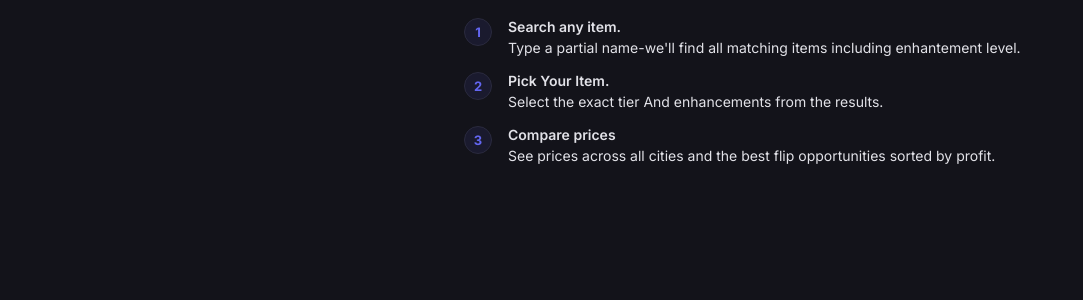
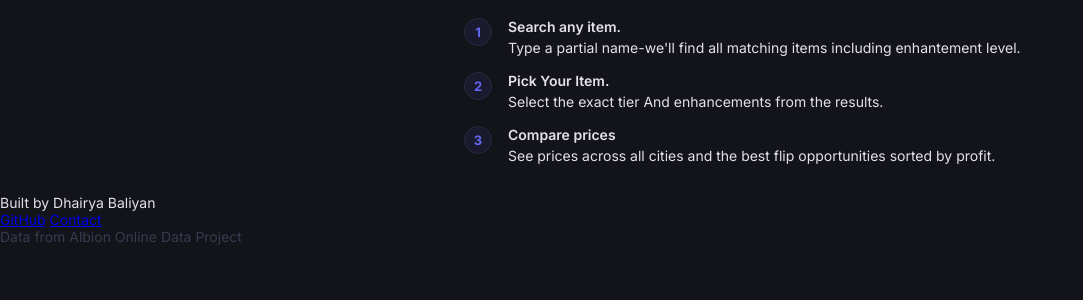
Before and after one commit to Dhairya-Baliyan/Albion-Market-tool, a Flask app: page / in a window 1280 px wide. Shown: the part 475-775 px from the top of the page, without its empty margins (0-1083 px from the left). Run offline with Flask 3, Linux system fonts and the light colour scheme; data that the repository does not hold is empty.

Commit message:
A small contact info at the end of index.html

```diff
--- a/templates/index.html
+++ b/templates/index.html
@@ -471,5 +471,18 @@
                 window.location.href = '/?server=' + server;
             }
         </script>
+        <footer>
+            <div class="footer-content">
+                <span>Built by Dhairya Baliyan</span>
+                <div class="footer-links">
+                    <a href="https://github.com/Dhairya-Baliyan"
+                    target="_blank">GitHub</a>
+                    <a href="mailto:dhairyabaliyan0812@gmail.com">Contact</a>
+                </div>
+                <span style="color:#3a3a4e">
+                    Data from Albion Online Data Project
+                </span>
+            </div>
+        </footer>
     </body>
 </html>
```
